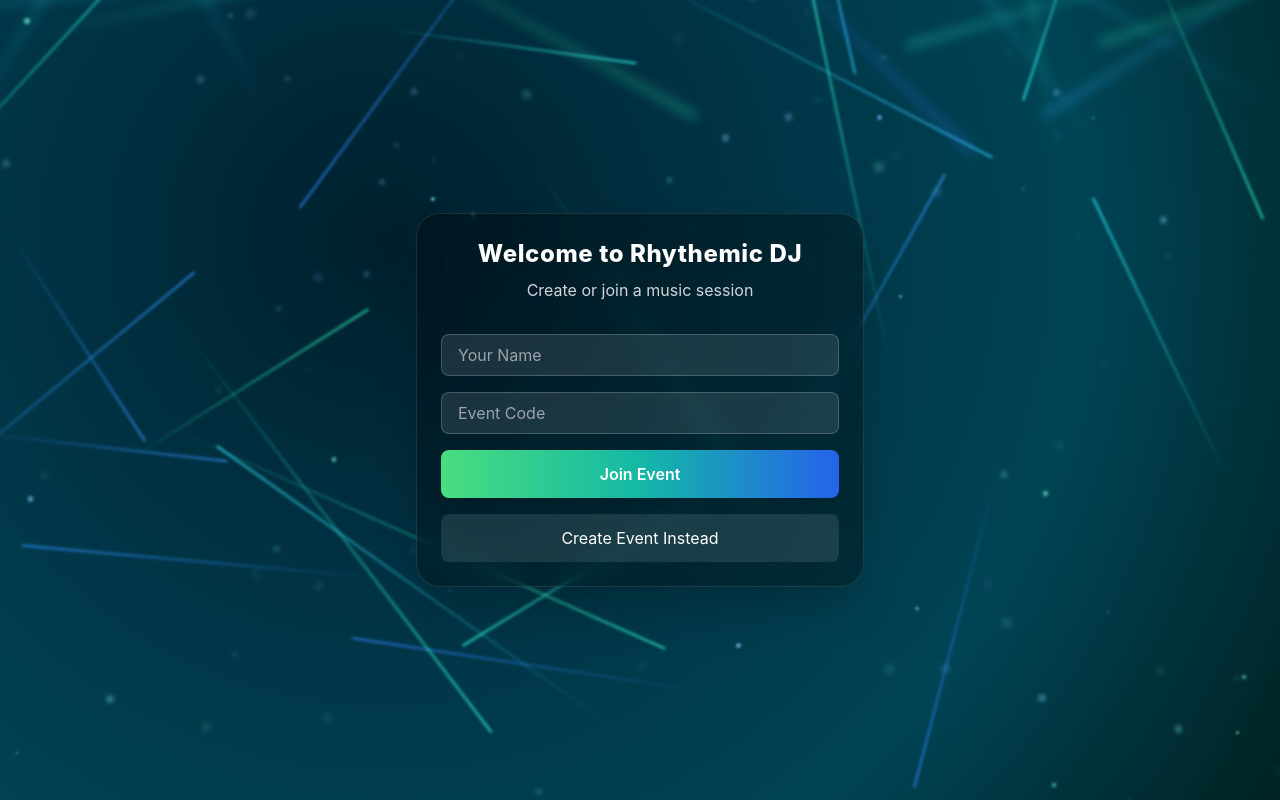
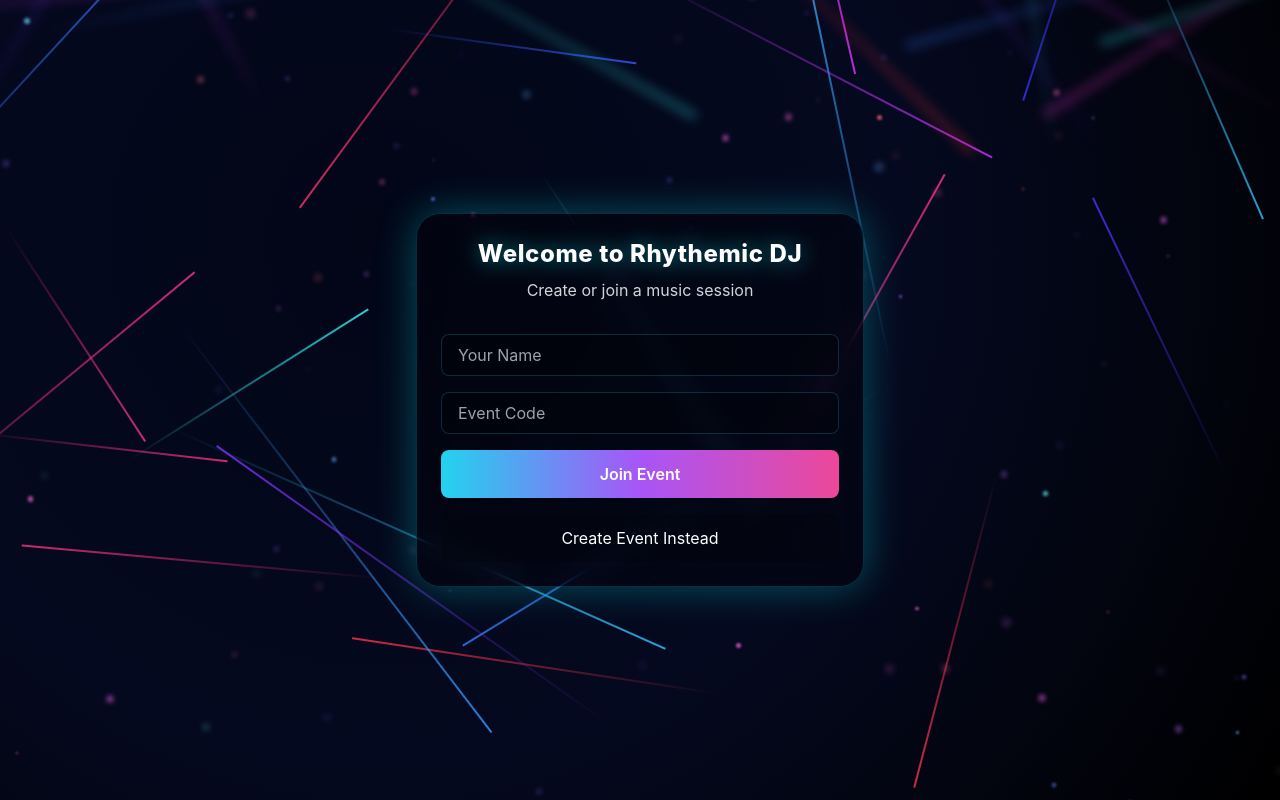
Before and after one commit to ChittoorHarish/MusicPlayer, a React (Create React App) app: page / in a window 1280 px wide. Built offline with nearby package versions, Linux system fonts and the light colour scheme; no server answers; the HTML template or start-up script is replaced by a standard one.

Commit message:
Video preview and UI

```diff
--- a/src/components/CreateOrJoinEvent.jsx
+++ b/src/components/CreateOrJoinEvent.jsx
@@ -17,6 +17,7 @@ export default function CreateOrJoinEvent() {
   const [tempEventData, setTempEventData] = useState(null);
   const [tempUserId, setTempUserId] = useState(null);
 
+  // Create Event
   const handleCreateEvent = async (e) => {
     e.preventDefault();
     if (!eventName.trim()) return toast.error('Please enter an event name');
@@ -43,6 +44,7 @@ export default function CreateOrJoinEvent() {
     }
   };
 
+  // Join Event
   const handleJoinEvent = async (e) => {
     e.preventDefault();
     if (!eventCode.trim()) return toast.error('Please enter an event code');
@@ -64,7 +66,7 @@ export default function CreateOrJoinEvent() {
     }
   };
 
-  // Animated particles
+  // Animated particles (luxury colors)
   const [particles, setParticles] = useState([]);
   useEffect(() => {
     const temp = [];
@@ -75,8 +77,8 @@ export default function CreateOrJoinEvent() {
         size: Math.random() * 5 + 1,
         speedX: Math.random() * 0.4 - 0.2,
         speedY: Math.random() * 0.6 + 0.2,
-        color: `hsla(${160 + Math.random()*60},80%,70%,0.7)`, // green-blue
-        blur: Math.random()*3 + 1
+        color: `hsla(${180 + Math.random() * 180}, 100%, 70%, 0.7)`, // cyan → magenta
+        blur: Math.random() * 3 + 1
       });
     }
     setParticles(temp);
@@ -104,9 +106,9 @@ export default function CreateOrJoinEvent() {
         y: Math.random() * window.innerHeight,
         width: Math.random() * 350 + 200,
         speed: Math.random() * 0.4 + 0.2,
-        hue: 160 + Math.random()*60, // blue-green hues
-        rotate: Math.random()*360,
-        rotateSpeed: Math.random()*0.15 - 0.075
+        hue: 180 + Math.random() * 180, // cyan → magenta
+        rotate: Math.random() * 360,
+        rotateSpeed: Math.random() * 0.15 - 0.075
       });
     }
     setRibbons(temp);
@@ -131,10 +133,10 @@ export default function CreateOrJoinEvent() {
     for (let i = 0; i < 12; i++) {
       temp.push({
         x: Math.random() * window.innerWidth,
-        width: Math.random()*250 + 250,
-        hue: 160 + Math.random()*60, // blue-green
-        angle: Math.random()*360,
-        speed: Math.random()*0.2 + 0.05
+        width: Math.random() * 250 + 250,
+        hue: 180 + Math.random() * 180, // cyan → magenta
+        angle: Math.random() * 360,
+        speed: Math.random() * 0.2 + 0.05
       });
     }
     setRays(temp);
@@ -142,7 +144,7 @@ export default function CreateOrJoinEvent() {
 
   useEffect(() => {
     const animate = () => {
-      setRays(prev => prev.map(r => ({...r, angle: (r.angle + r.speed*5)%360})));
+      setRays(prev => prev.map(r => ({ ...r, angle: (r.angle + r.speed * 5) % 360 })));
       requestAnimationFrame(animate);
     };
     animate();
@@ -150,88 +152,99 @@ export default function CreateOrJoinEvent() {
 
   return (
     <div className="relative min-h-screen flex items-center justify-center overflow-hidden p-4">
-      {/* Base Gradient - Blue-Green Luxury */}
+      {/* Base Gradient - Luxurious futuristic colors */}
       <div className="absolute inset-0" style={{
-        background: 'radial-gradient(circle at 30% 30%, #001f2d, #003344, #004455, #002222)'
-      }}/>
+        background: 'radial-gradient(circle at 30% 30%, #020617, #05091f, #000000)'
+      }} />
 
       {/* Particles */}
-      {particles.map((p,i)=>(
+      {particles.map((p, i) => (
         <div key={i} className="absolute rounded-full" style={{
           width: `${p.size}px`, height: `${p.size}px`,
           top: `${p.y}px`, left: `${p.x}px`,
           background: p.color,
           filter: `blur(${p.blur}px)`,
-          pointerEvents:'none'
+          pointerEvents: 'none'
         }}/>
       ))}
 
       {/* Ribbons */}
-      {ribbons.map((r,i)=>(
+      {ribbons.map((r, i) => (
         <div key={i} className="absolute" style={{
-          width: `${r.width}px`, height:'2px',
+          width: `${r.width}px`, height: '2px',
           top: `${r.y}px`, left: `${r.x - r.width/2}px`,
           background: `linear-gradient(90deg, hsla(${r.hue},100%,60%,0.9), transparent)`,
           transform: `rotate(${r.rotate}deg)`,
-          filter:'blur(1.5px)',
-          opacity:0.9,
-          pointerEvents:'none'
+          filter: 'blur(0.5px)',
+          opacity: 0.9,
+          pointerEvents: 'none'
         }}/>
       ))}
 
-      {/* Glowing rays */}
-      {rays.map((r,i)=>(
+      {/* Rays */}
+      {rays.map((r, i) => (
         <div key={i} className="absolute" style={{
-          width: `${r.width}px`, height:'5px',
-          top:0, left:`${r.x - r.width/2}px`,
+          width: `${r.width}px`, height: '5px',
+          top: 0, left: `${r.x - r.width/2}px`,
           background: `linear-gradient(90deg, hsla(${r.hue},100%,60%,0.5), transparent)`,
-          transform:`rotate(${r.angle}deg)`,
-          filter:'blur(6px)',
-          opacity:0.9,
-          pointerEvents:'none'
+          transform: `rotate(${r.angle}deg)`,
+          filter: 'blur(6px)',
+          opacity: 0.9,
+          pointerEvents: 'none'
         }}/>
       ))}
 
       {/* Main Card */}
-      <div className="relative max-w-md w-full mx-auto space-y-6 backdrop-blur-md bg-black/30 border border-white/10 rounded-3xl p-6 shadow-2xl z-10">
+      <div className="relative max-w-md w-full mx-auto space-y-6 backdrop-blur-md bg-black/30 border border-cyan-400/20 rounded-3xl p-6 shadow-[0_0_40px_rgba(0,255,255,0.3)] z-10">
         <div className="text-center mb-8">
-          <h1 className="text-2xl font-extrabold text-white mb-2 tracking-wide drop-shadow-lg">Welcome to Rhythemic DJ</h1>
+          <h1 className="text-2xl font-extrabold text-white mb-2 tracking-wide drop-shadow-[0_0_10px_rgba(0,255,255,0.5)]">Welcome to Rhythemic DJ</h1>
           <p className="text-gray-300">Create or join a music session</p>
         </div>
 
         {showCreate ? (
           <form onSubmit={handleCreateEvent} className="space-y-4">
-            <input type="text" placeholder="Your Name" value={userName} onChange={e=>setUserName(e.target.value)}
-              className="w-full px-4 py-2 rounded-lg bg-white/10 border border-white/20 text-white placeholder-gray-400 focus:outline-none focus:ring-2 focus:ring-green-400"/>
-            <input type="text" placeholder="Event Name" value={eventName} onChange={e=>setEventName(e.target.value)}
-              className="w-full px-4 py-2 rounded-lg bg-white/10 border border-white/20 text-white placeholder-gray-400 focus:outline-none focus:ring-2 focus:ring-green-400"/>
-            <button type="submit" className="w-full py-3 bg-gradient-to-r from-green-400 via-teal-500 to-blue-600 rounded-lg hover:from-green-500 hover:to-teal-600 transition-all duration-300 font-semibold text-white shadow-lg">Create Event</button>
-            <button type="button" onClick={()=>setShowCreate(false)} className="w-full py-3 bg-white/10 rounded-lg hover:bg-white/20 transition-colors">Back</button>
+            <input type="text" placeholder="Your Name" value={userName} onChange={e => setUserName(e.target.value)}
+              className="w-full px-4 py-2 rounded-lg bg-black/30 border border-cyan-400/20 text-white placeholder-gray-400 focus:outline-none focus:ring-2 focus:ring-cyan-400"/>
+            <input type="text" placeholder="Event Name" value={eventName} onChange={e => setEventName(e.target.value)}
+              className="w-full px-4 py-2 rounded-lg bg-black/30 border border-cyan-400/20 text-white placeholder-gray-400 focus:outline-none focus:ring-2 focus:ring-cyan-400"/>
+            <button type="submit" className="w-full py-3 bg-gradient-to-r from-cyan-400 via-purple-500 to-pink-500 rounded-lg hover:from-purple-500 hover:to-pink-500 transition-all duration-300 font-semibold text-white shadow-lg">Create Event</button>
+            <button type="button" onClick={() => setShowCreate(false)} className="w-full py-3 bg-black/20 rounded-lg hover:bg-black/30 transition-colors">Back</button>
           </form>
         ) : (
           <form onSubmit={handleJoinEvent} className="space-y-4">
-            <input type="text" placeholder="Your Name" value={userName} onChange={e=>setUserName(e.target.value)}
-              className="w-full px-4 py-2 rounded-lg bg-white/10 border border-white/20 text-white placeholder-gray-400 focus:outline-none focus:ring-2 focus:ring-green-400"/>
-            <input type="text" placeholder="Event Code" value={eventCode} onChange={e=>setEventCode(e.target.value.toUpperCase())} maxLength={6}
-              className="w-full px-4 py-2 rounded-lg bg-white/10 border border-white/20 text-white placeholder-gray-400 focus:outline-none focus:ring-2 focus:ring-green-400"/>
-            <button type="submit" className="w-full py-3 bg-gradient-to-r from-green-400 via-teal-500 to-blue-600 rounded-lg hover:from-green-500 hover:to-teal-600 transition-all duration-300 font-semibold text-white shadow-lg">Join Event</button>
-            <button type="button" onClick={()=>setShowCreate(true)} className="w-full py-3 bg-white/10 rounded-lg hover:bg-white/20 transition-colors">Create Event Instead</button>
+            <input type="text" placeholder="Your Name" value={userName} onChange={e => setUserName(e.target.value)}
+              className="w-full px-4 py-2 rounded-lg bg-black/30 border border-cyan-400/20 text-white placeholder-gray-400 focus:outline-none focus:ring-2 focus:ring-cyan-400"/>
+            <input type="text" placeholder="Event Code" value={eventCode} onChange={e => setEventCode(e.target.value.toUpperCase())} maxLength={6}
+              className="w-full px-4 py-2 rounded-lg bg-black/30 border border-cyan-400/20 text-white placeholder-gray-400 focus:outline-none focus:ring-2 focus:ring-cyan-400"/>
+            <button type="submit" className="w-full py-3 bg-gradient-to-r from-cyan-400 via-purple-500 to-pink-500 rounded-lg hover:from-purple-500 hover:to-pink-500 transition-all duration-300 font-semibold text-white shadow-lg">Join Event</button>
+            <button type="button" onClick={() => setShowCreate(true)} className="w-full py-3 bg-black/20 rounded-lg hover:bg-black/30 transition-colors">Create Event Instead</button>
           </form>
         )}
 
         {showCodeModal && (
           <div className="fixed inset-0 bg-black/50 backdrop-blur-sm flex items-center justify-center p-4 z-50">
-            <div className="bg-gray-900 rounded-xl p-6 max-w-sm w-full border border-white/10">
+            <div className="bg-black/90 rounded-xl p-6 max-w-sm w-full border border-cyan-400/20 shadow-lg">
               <h3 className="text-xl font-bold text-white mb-4">Event Created Successfully!</h3>
               <p className="text-white/70 mb-4">Share this code with your guests:</p>
               <div className="bg-black/30 p-4 rounded-lg text-center mb-6">
-                <p className="text-3xl font-mono text-green-400 tracking-wider">{generatedCode}</p>
+                <p className="text-3xl font-mono text-cyan-400 tracking-wider">{generatedCode}</p>
               </div>
               <div className="flex justify-end space-x-3">
-                <button onClick={()=>{navigator.clipboard.writeText(generatedCode); toast.success('Code copied!');}}
-                className="px-6 py-2 bg-gradient-to-r from-green-500 via-teal-600 to-blue-500 rounded-lg hover:from-green-500 hover:to-teal-500 transition-all duration-300 font-semibold text-white shadow-lg">Copy Code</button>
-                <button onClick={async()=>{try{await setDoc(doc(db,'events',tempEventData.id),tempEventData); setEventData(tempEventData); setRole('host', tempUserId); setShowCodeModal(false); toast.success('Event created successfully!');}catch(e){console.error(e);toast.error('Failed to create event');}}}
-                  className="px-4 py-2 bg-white/10 text-white rounded-lg hover:bg-white/20 transition-colors">Continue</button>
+                <button onClick={() => { navigator.clipboard.writeText(generatedCode); toast.success('Code copied!'); }}
+                  className="px-6 py-2 bg-gradient-to-r from-cyan-400 via-purple-500 to-pink-500 rounded-lg hover:from-purple-500 hover:to-pink-500 transition-all duration-300 font-semibold text-white shadow-lg">Copy Code</button>
+                <button onClick={async () => {
+                  try {
+                    await setDoc(doc(db, 'events', tempEventData.id), tempEventData);
+                    setEventData(tempEventData);
+                    setRole('host', tempUserId);
+                    setShowCodeModal(false);
+                    toast.success('Event created successfully!');
+                  } catch (e) {
+                    console.error(e);
+                    toast.error('Failed to create event');
+                  }
+                }}
+                  className="px-4 py-2 bg-black/20 text-white rounded-lg hover:bg-black/30 transition-colors">Continue</button>
               </div>
             </div>
           </div>
--- a/src/components/modals/VideoPreviewModal.jsx
+++ b/src/components/modals/VideoPreviewModal.jsx
@@ -1,68 +1,108 @@
-import React, { useState, useEffect } from 'react';
-import YouTube from 'react-youtube';
+import React, { useState, useEffect } from "react";
+import YouTube from "react-youtube";
 
 export default function VideoPreviewModal({ video, isOpen, onClose }) {
-  const [rays, setRays] = useState([]);
+  const [rings, setRings] = useState([]);
+  const [particles, setParticles] = useState([]);
 
   useEffect(() => {
-    const temp = [];
-    for (let i = 0; i < 12; i++) {
-      temp.push({
-        hue: 180 + Math.random() * 120, // teal to magenta
-        delay: Math.random() * 2,
+    // Floating rings (holographic waves)
+    const tempRings = [];
+    for (let i = 0; i < 6; i++) {
+      tempRings.push({
+        delay: Math.random() * 3,
+        hue: 180 + Math.random() * 180, // cyan → magenta
+        size: Math.random() * 150 + 200,
+        top: Math.random() * 60 + 20,
+        left: Math.random() * 60 + 20,
       });
     }
-    setRays(temp);
+    setRings(tempRings);
+
+    // Floating particles
+    const tempParticles = [];
+    for (let i = 0; i < 30; i++) {
+      tempParticles.push({
+        x: Math.random() * 100,
+        y: Math.random() * 100,
+        size: Math.random() * 3 + 1,
+        hue: 160 + Math.random() * 200,
+        delay: Math.random() * 4,
+      });
+    }
+    setParticles(tempParticles);
   }, []);
 
   if (!isOpen) return null;
 
   const videoId = video?.id;
   const opts = {
-    height: '390',
-    width: '640',
+    height: "390",
+    width: "640",
     playerVars: { autoplay: 1 },
   };
 
   return (
-    <div className="fixed inset-0 bg-black/90 backdrop-blur-sm flex items-center justify-center z-50">
-      <div className="relative bg-gradient-to-b from-black via-black/95 to-black p-6 rounded-2xl shadow-2xl w-full max-w-5xl overflow-hidden">
-        {/* ✨ Animated light rays from bottom */}
-        <div className="absolute bottom-0 left-0 w-full h-full overflow-hidden pointer-events-none">
-          {rays.map((r, i) => (
+    <div className="fixed inset-0 flex items-center justify-center bg-black/95 backdrop-blur-md z-50 overflow-hidden">
+      <div className="relative w-full max-w-5xl rounded-3xl p-8 overflow-hidden border border-cyan-400/20 bg-gradient-to-b from-[#020617] via-[#05091f] to-black shadow-[0_0_80px_rgba(0,255,255,0.15)]">
+        {/* 🔮 Pulsing holographic rings */}
+        <div className="absolute inset-0 pointer-events-none overflow-hidden">
+          {rings.map((r, i) => (
             <div
               key={i}
-              className="absolute bottom-0 animate-dance-beam"
+              className="absolute animate-ring"
               style={{
-                left: `${(i / rays.length) * 100}%`,
-                width: `${100 / rays.length + 2}%`,
-                height: '100%',
-                background: `linear-gradient(to top, hsla(${r.hue}, 100%, 60%, 0.4), transparent)`,
-                filter: 'blur(20px)',
+                top: `${r.top}%`,
+                left: `${r.left}%`,
+                width: `${r.size}px`,
+                height: `${r.size}px`,
+                borderRadius: "50%",
+                border: `1px solid hsla(${r.hue}, 100%, 70%, 0.3)`,
+                boxShadow: `0 0 20px hsla(${r.hue}, 100%, 60%, 0.4)`,
                 animationDelay: `${r.delay}s`,
+                transform: "translate(-50%, -50%)",
+                filter: "blur(1px)",
               }}
             />
           ))}
         </div>
 
-        {/* 🎵 Dance floor grid effect */}
-        <div className="absolute bottom-0 left-0 w-full h-32 bg-[linear-gradient(90deg,rgba(255,255,255,0.1)_1px,transparent_1px),linear-gradient(0deg,rgba(255,255,255,0.1)_1px,transparent_1px)] bg-[size:40px_40px] opacity-30"></div>
+        {/* 🌌 Floating neon particles */}
+        <div className="absolute inset-0 pointer-events-none">
+          {particles.map((p, i) => (
+            <div
+              key={i}
+              className="absolute animate-particle"
+              style={{
+                left: `${p.x}%`,
+                top: `${p.y}%`,
+                width: `${p.size}px`,
+                height: `${p.size}px`,
+                background: `radial-gradient(circle, hsla(${p.hue},100%,60%,0.9), transparent)`,
+                borderRadius: "50%",
+                animationDelay: `${p.delay}s`,
+              }}
+            />
+          ))}
+        </div>
 
-        {/* 🌈 Glow under the dance floor */}
-        <div className="absolute bottom-0 left-0 w-full h-48 bg-gradient-to-t from-cyan-400/40 via-pink-400/20 to-transparent blur-3xl pointer-events-none"></div>
+        {/* 💠 Neon floor reflection grid */}
+        <div className="absolute bottom-0 left-0 w-full h-48 bg-[linear-gradient(90deg,rgba(0,255,255,0.2)_1px,transparent_1px),linear-gradient(0deg,rgba(0,255,255,0.2)_1px,transparent_1px)] bg-[size:60px_60px] opacity-20 blur-sm"></div>
+        <div className="absolute bottom-0 left-0 w-full h-64 bg-gradient-to-t from-cyan-500/20 via-purple-500/10 to-transparent blur-2xl"></div>
 
-        {/* Video content (centered) */}
+        {/* 🎥 Video section */}
         <div className="relative z-10 flex flex-col items-center justify-center">
-          <h3 className="text-2xl font-semibold text-white mb-4 text-center drop-shadow-lg">
+           <h3 className="text-2xl font-semibold text-white mb-4 text-center drop-shadow-lg">
             {video?.title}
           </h3>
 
-          {/* <div className="relative aspect-video w-full max-w-3xl overflow-hidden rounded-xl shadow-lg border border-white/10"> */}
-           <div className="relative aspect-video overflow-hidden rounded-xl shadow-lg border border-white/10">
+          <div className="relative aspect-video overflow-hidden rounded-2xl border border-cyan-400/30 shadow-[0_0_60px_rgba(0,255,255,0.3)] bg-black/40 backdrop-blur-sm">
             <YouTube videoId={videoId} opts={opts} className="w-full h-full" />
+            {/* Glowing video frame effect */}
+            <div className="absolute inset-0 border border-cyan-300/10 rounded-2xl shadow-[inset_0_0_40px_rgba(0,255,255,0.2)] pointer-events-none"></div>
           </div>
 
-          <button
+           <button
             onClick={onClose}
             className="mt-6 px-6 py-2 bg-white/10 hover:bg-white/20 rounded-lg text-white transition-colors"
           >
@@ -71,14 +111,22 @@ export default function VideoPreviewModal({ video, isOpen, onClose }) {
         </div>
       </div>
 
-      {/* 🎶 Keyframe animations */}
+      {/* 🔁 Keyframe Animations */}
       <style>{`
-        @keyframes dance-beam {
-          0%, 100% { opacity: 0.4; transform: scaleY(0.8); }
-          50% { opacity: 1; transform: scaleY(1.2); }
+        @keyframes ring {
+          0%, 100% { transform: scale(0.9) translate(-50%, -50%); opacity: 0.5; }
+          50% { transform: scale(1.1) translate(-50%, -50%); opacity: 1; }
         }
-        .animate-dance-beam {
-          animation: dance-beam 2s infinite ease-in-out;
+        .animate-ring {
+          animation: ring 4s ease-in-out infinite;
+        }
+
+        @keyframes particle {
+          0%, 100% { transform: translateY(0) scale(0.8); opacity: 0.6; }
+          50% { transform: translateY(-20px) scale(1.2); opacity: 1; }
+        }
+        .animate-particle {
+          animation: particle 3.5s ease-in-out infinite;
         }
       `}</style>
     </div>
```
Also changed, not shown: src/components/SearchBar.jsx (+4 -4 lines).
